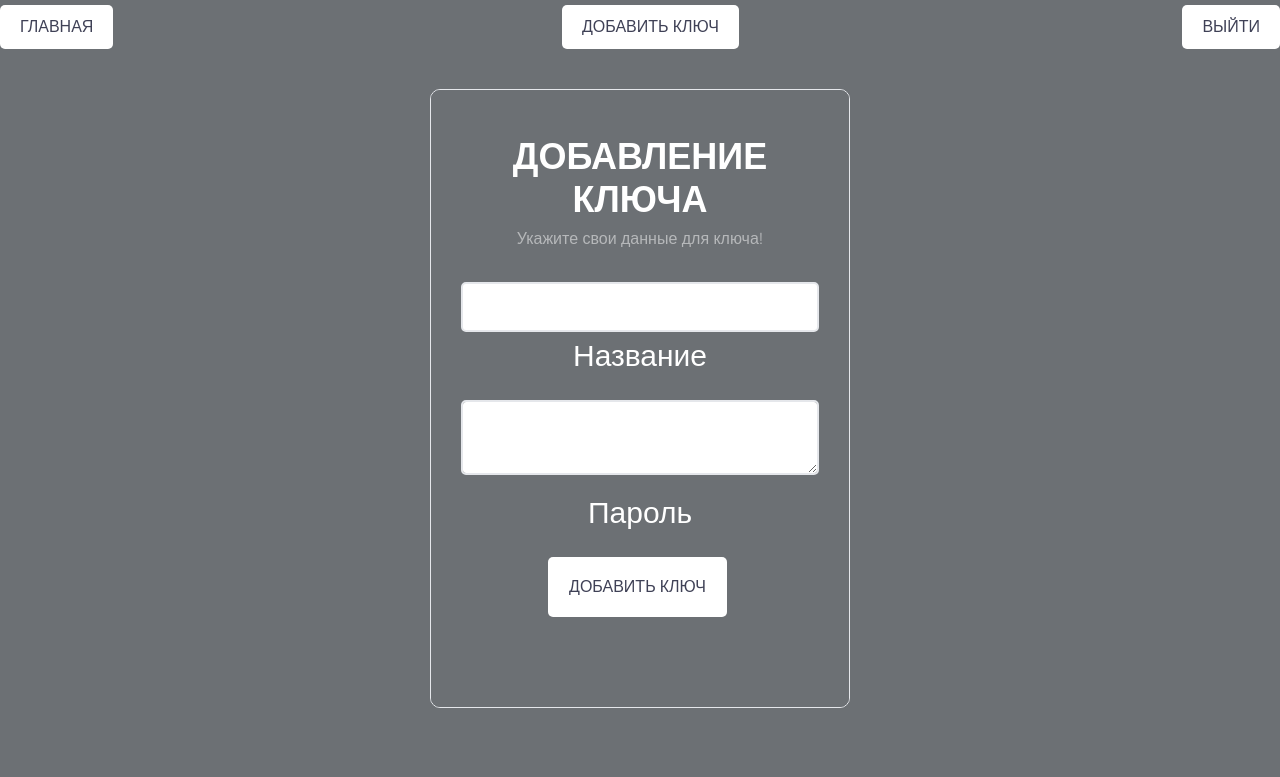
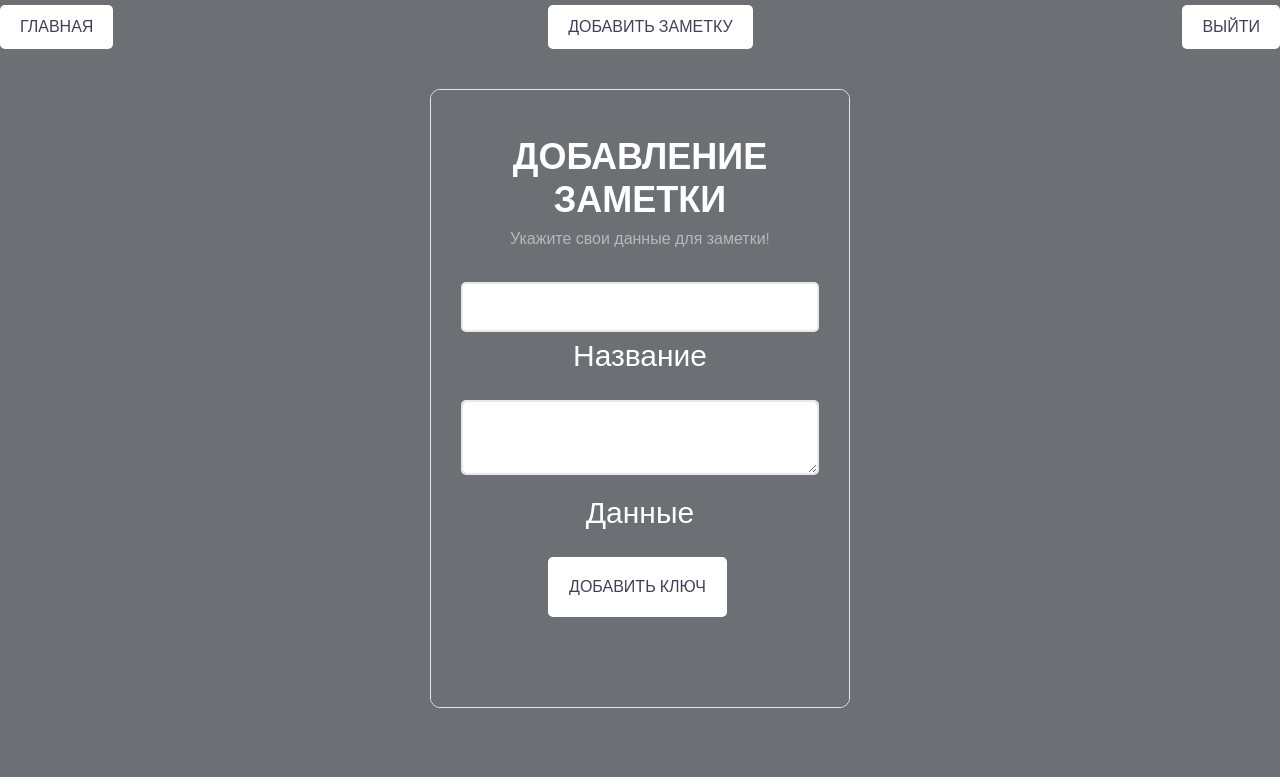
Before and after one commit to Rev4n28/Diplom, a Django app: page /add-key/ in a window 1280 px wide. Shown: the top 777 px of the page. Run offline with Django 5.2, Linux system fonts and the light colour scheme; a user stored in the database is signed in.

Commit message:
change main

```diff
--- a/bank/banks/bank/forms.py
+++ b/bank/banks/bank/forms.py
@@ -16,7 +16,7 @@ class PasswordForm(ModelForm):
         model = Password
         fields = '__all__'
         exclude = ['owner']
-        labels = {'title': 'Название', 'password': 'Пароль'}
+        labels = {'title': 'Название', 'password': 'Данные'}
 
 
 class CustomUserCreationForm(UserCreationForm):
--- a/bank/banks/bank/templates/bank/add_key.html
+++ b/bank/banks/bank/templates/bank/add_key.html
@@ -8,8 +8,8 @@
             <div class="card bg-dark text-white" style="border-radius: 1rem;">
                 <div class="card-body p-5 text-center">
                     <div class="mb-md-5 mt-md-4 pb-5">
-                        <h2 class="fw-bold mb-2 text-uppercase">Добавление ключа</h2>
-                        <p class="text-white-50 mb-5">Укажите свои данные для ключа!</p>
+                        <h2 class="fw-bold mb-2 text-uppercase">Добавление заметки</h2>
+                        <p class="text-white-50 mb-5">Укажите свои данные для заметки!</p>
                         <form action="{% url 'add-key' %}" method="post">
                             {% csrf_token %}
                             {% for field in form %}
--- a/bank/banks/bank/templates/bank/base.html
+++ b/bank/banks/bank/templates/bank/base.html
@@ -28,6 +28,7 @@
 {% endblock %}
 
 <script src="{% static 'uikit/app.js' %}"></script>
+<script src="{% static 'js/script.js' %}"></script>
 <script src="https://cdn.jsdelivr.net/npm/bootstrap@5.3.8/dist/js/bootstrap.bundle.min.js" integrity="sha384-FKyoEForCGlyvwx9Hj09JcYn3nv7wiPVlz7YYwJrWVcXK/BmnVDxM+D2scQbITxI" crossorigin="anonymous"></script>
 </body>
 </html>
--- a/bank/banks/bank/templates/bank/change_key.html
+++ b/bank/banks/bank/templates/bank/change_key.html
@@ -11,7 +11,7 @@
                         <div class="mb-md-5 mt-md-4 pb-5">
 
                             <h2 class="fw-bold mb-2 text-uppercase">Просмотр/Редактирование</h2>
-                            <p class="text-white-50 mb-5">Просмотрите и при необходимости измените данные ключа {{ password.title }}!</p>
+                            <p class="text-white-50 mb-5">Просмотрите и при необходимости измените данные заметки {{ password.title }}!</p>
                             <form action="{% url 'change-key' password.id %}" method="post"
                                   enctype="multipart/form-data">
                                 {% csrf_token %}
--- a/bank/banks/bank/templates/bank/delete_key.html
+++ b/bank/banks/bank/templates/bank/delete_key.html
@@ -12,7 +12,7 @@
                         <div class="mb-md-5 mt-md-4 pb-5">
 
                             <h2 class="fw-bold mb-2 text-uppercase">Удаление</h2>
-                            <p class="text-white-50 mb-5">Вы действительно хотите удалть ключ {{ object }}?</p>
+                            <p class="text-white-50 mb-5">Вы действительно хотите удалть заметку {{ object }}?</p>
                             <form class="row g-3 form" method="post">
                                 {% csrf_token %}
                                 <a class="btn btn-sm btn-outline-secondary back btndelete simplebtn" href="{% url 'bank' %}">Вернуться</a>
--- a/bank/banks/bank/templates/bank/index.html
+++ b/bank/banks/bank/templates/bank/index.html
@@ -13,7 +13,7 @@
                 <h5 class="card-title">{{ password.title }}</h5>
                 <!--        <p class="card-text">With supporting text below as a natural lead-in to additional content.</p>-->
                 <a href="{% url 'change-key' password.id %}" class="btn btn-primary btnkey simplebtn">ПРОСМОТР/РЕДАКТИРОВАНИЕ</a>
-                <a href="{% url 'delete-key' password.id %}" class="btn btn-primary btnkey red delete">УДАЛИТЬ КЛЮЧ</a>
+                <a href="{% url 'delete-key' password.id %}" class="btn btn-primary btnkey red delete">УДАЛИТЬ ЗАМЕТКУ</a>
             </div>
         </div>
     </div>
@@ -23,7 +23,7 @@
 {% else %}
 
 
-<h1>ДОБАВЬТЕ СВОИ НОВЫЕ КЛЮЧИ.</h1>
+<h1>ДОБАВЬТЕ СВОИ НОВЫЕ ЗАМЕТКИ.</h1>
 {% endif %}
 
 
--- a/bank/banks/bank/templates/bank/navbar.html
+++ b/bank/banks/bank/templates/bank/navbar.html
@@ -2,7 +2,7 @@
 <nav class="navbar">
 <!--  <form class="container-fluid justify-content-start">-->
     <a href="{% url 'bank' %}" class="btn btn-outline-success me-2 mainbtn">ГЛАВНАЯ</a>
-    <a href="{% url 'add-key' %}" class="btn btn-sm btn-outline-secondary simplebtn">ДОБАВИТЬ КЛЮЧ</a>
+    <a href="{% url 'add-key' %}" class="btn btn-sm btn-outline-secondary simplebtn">ДОБАВИТЬ ЗАМЕТКУ</a>
     {% if request.user.is_authenticated %}
     <a href="{% url 'logout' %}" class="btn btn-sm btn-outline-secondary red">ВЫЙТИ</a>
     {% else %}
--- a/bank/banks/bank/views.py
+++ b/bank/banks/bank/views.py
@@ -32,7 +32,7 @@ def change_key(request, pk):
         form = PasswordForm(request.POST, instance=password)
         if form.is_valid():
             form.save()
-            messages.success(request, "Ваш ключ был обновлён")
+            messages.success(request, "Ваша заметка была обновлена")
             return redirect('bank')
 
     context = {
@@ -49,7 +49,7 @@ def delete_key(request, pk):
 
     if request.method == "POST":
         password.delete()
-        messages.success(request, "Ваш ключ был удалён")
+        messages.success(request, "Ваша заметка была удалена")
         return redirect('bank')
 
     context = {
```
Also changed, not shown: bank/banks/bank/templates/bank/password.html (deleted, +0 -10 lines), bank/banks/bank/templates/bank/register.html (deleted, +0 -10 lines), bank/banks/bank/templates/bank/home.html (added), bank/banks/db.sqlite3.
